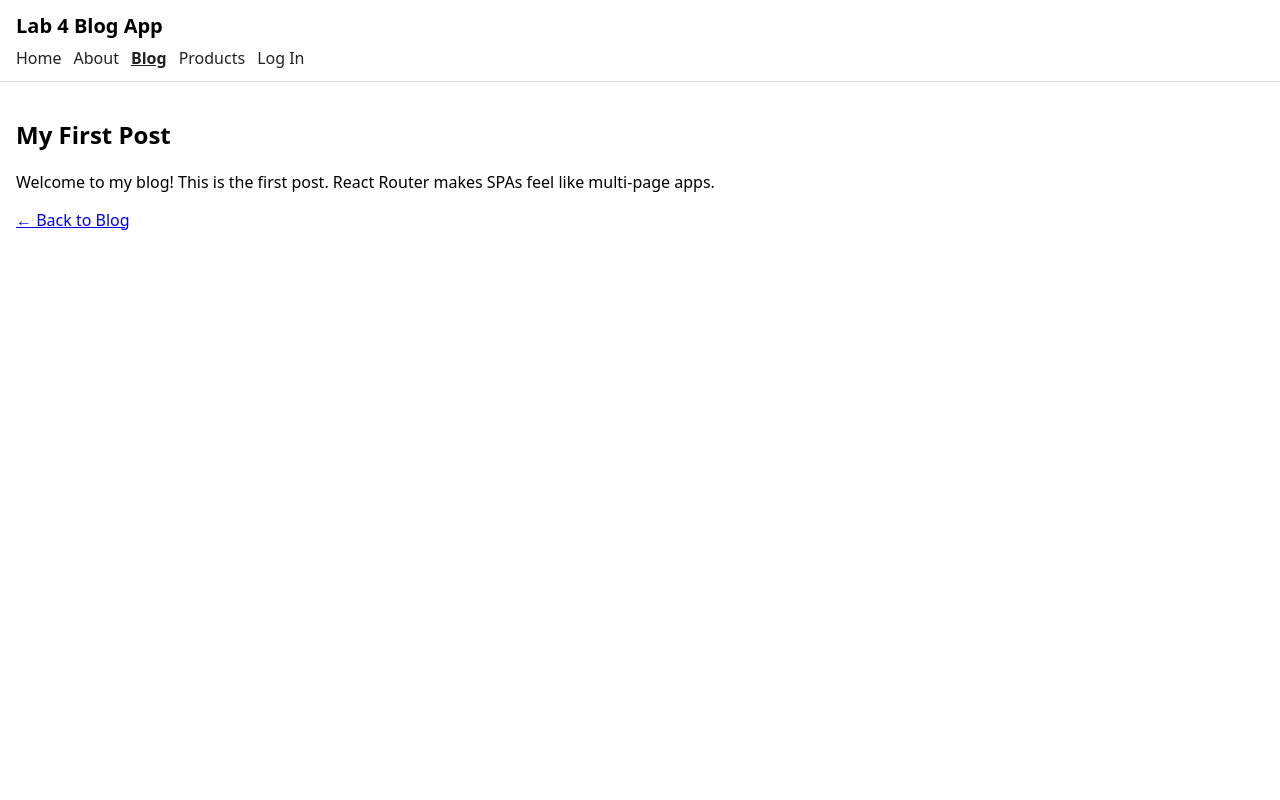
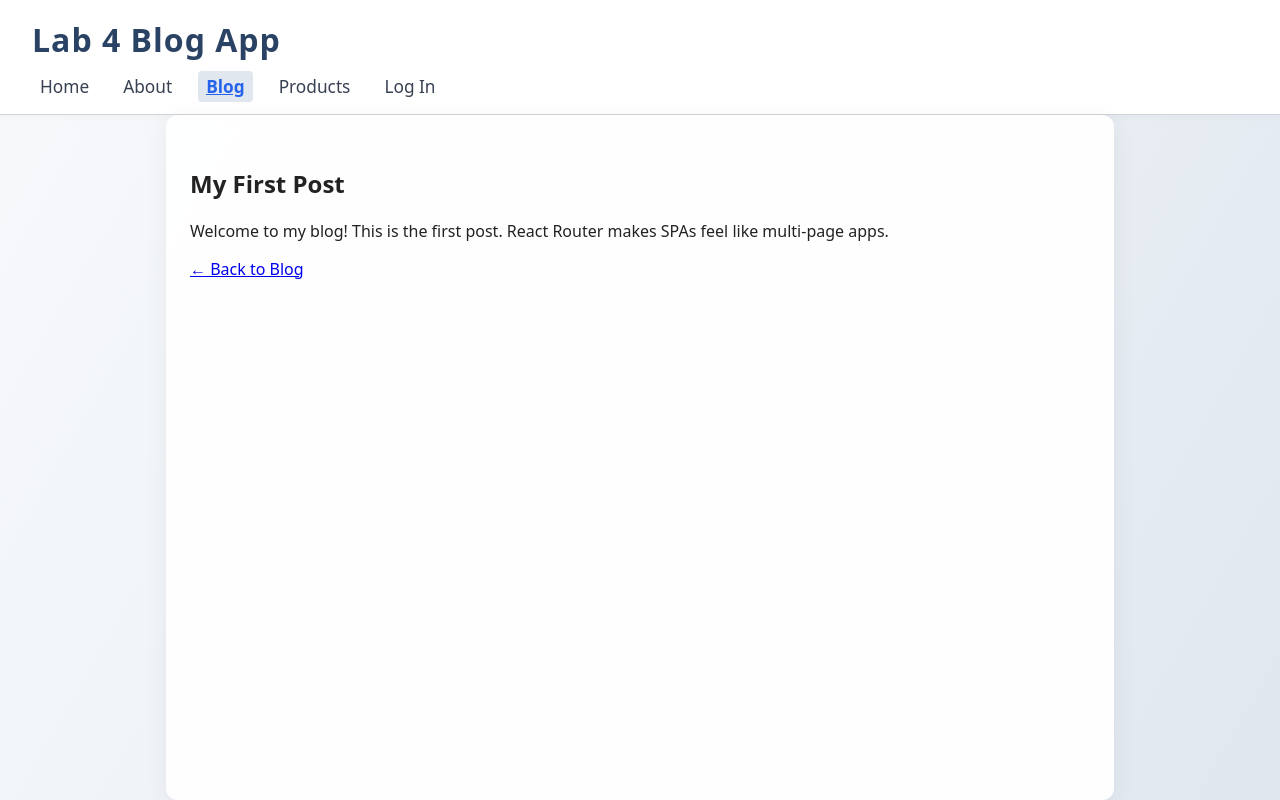
Before and after one commit to ervinbani/blog-react-router, a React (Vite) app: page /blog/my-first-post in a window 1280 px wide. Built offline with nearby package versions, Linux system fonts and the light colour scheme.

Commit message:
Update README and App.css for improved styling and feature description

```diff
--- a/src/App.css
+++ b/src/App.css
@@ -1,38 +1,96 @@
+/* Miglioramento stile base per App.tsx */
+body {
+  margin: 0;
+  background: linear-gradient(120deg, #f8fafc 0%, #e0e7ef 100%);
+  min-height: 100vh;
+}
+
 .app {
   font-family: system-ui, Arial, sans-serif;
+  color: #222;
+  min-height: 100vh;
+  display: flex;
+  flex-direction: column;
 }
 
 .header {
-  padding: 12px 16px;
-  border-bottom: 1px solid #ddd;
+  padding: 18px 32px 12px 32px;
+  border-bottom: 1px solid #d1d5db;
+  background: #fff;
+  box-shadow: 0 2px 8px 0 rgba(0,0,0,0.03);
 }
 
 .title {
-  margin: 0 0 8px 0;
-  font-size: 20px;
+  margin: 0 0 10px 0;
+  font-size: 2rem;
+  font-weight: 700;
+  color: #2a4365;
+  letter-spacing: 1px;
 }
 
 .nav {
   display: flex;
-  gap: 12px;
+  gap: 18px;
   align-items: center;
 }
 
 .nav a {
   text-decoration: none;
-  color: #222;
+  color: #374151;
+  font-size: 1.08rem;
+  padding: 4px 8px;
+  border-radius: 4px;
+  transition: background 0.2s, color 0.2s;
+}
+
+.nav a:hover {
+  background: #e0e7ef;
+  color: #1d3557;
 }
 
 .nav a.active {
   font-weight: 700;
   text-decoration: underline;
+  color: #2563eb;
+  background: #e0e7ef;
 }
 
 .logoutBtn {
-  padding: 6px 10px;
+  padding: 6px 14px;
   cursor: pointer;
+  background: #ef4444;
+  color: #fff;
+  border: none;
+  border-radius: 4px;
+  font-size: 1rem;
+  transition: background 0.2s;
+}
+.logoutBtn:hover {
+  background: #b91c1c;
 }
 
 .main {
-  padding: 16px;
+  padding: 32px 24px 24px 24px;
+  flex: 1;
+  max-width: 900px;
+  width: 80%;
+  margin: 0 auto;
+  background: rgba(255,255,255,0.95);
+  border-radius: 12px;
+  box-shadow: 0 4px 24px 0 rgba(0,0,0,0.06);
 }
+
+@media (max-width: 600px) {
+  .main {
+    padding: 16px 4px;
+  }
+  .header {
+    padding: 12px 8px 8px 8px;
+  }
+  .title {
+    font-size: 1.3rem;
+  }
+  .nav {
+    gap: 8px;
+  }
+}
```
Also changed, not shown: 1 other file (tests, documents, lock files or other folders).
